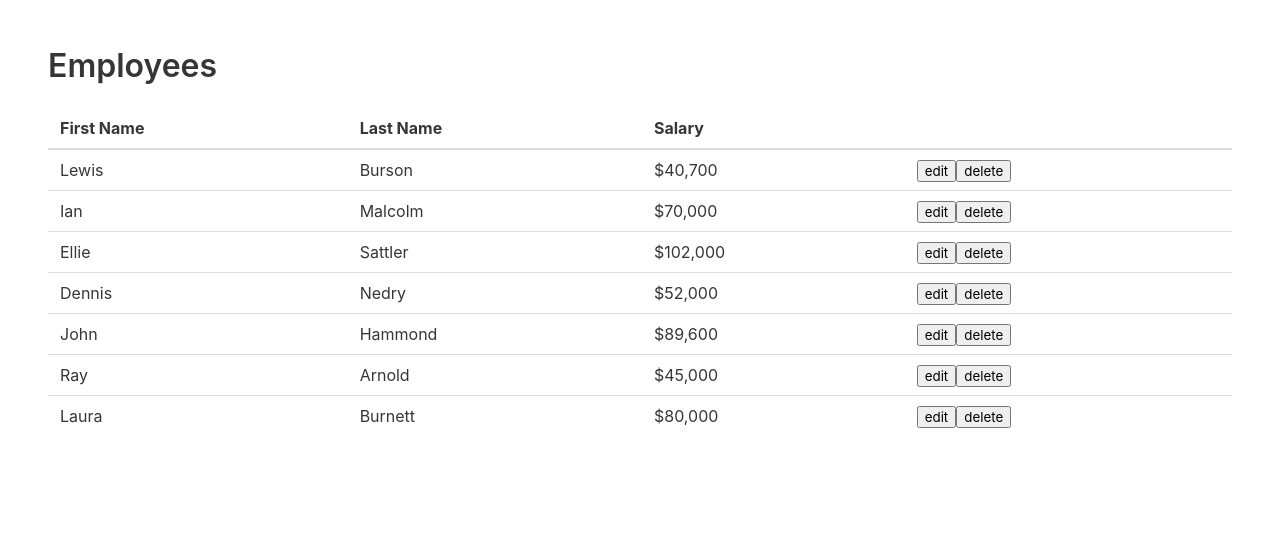
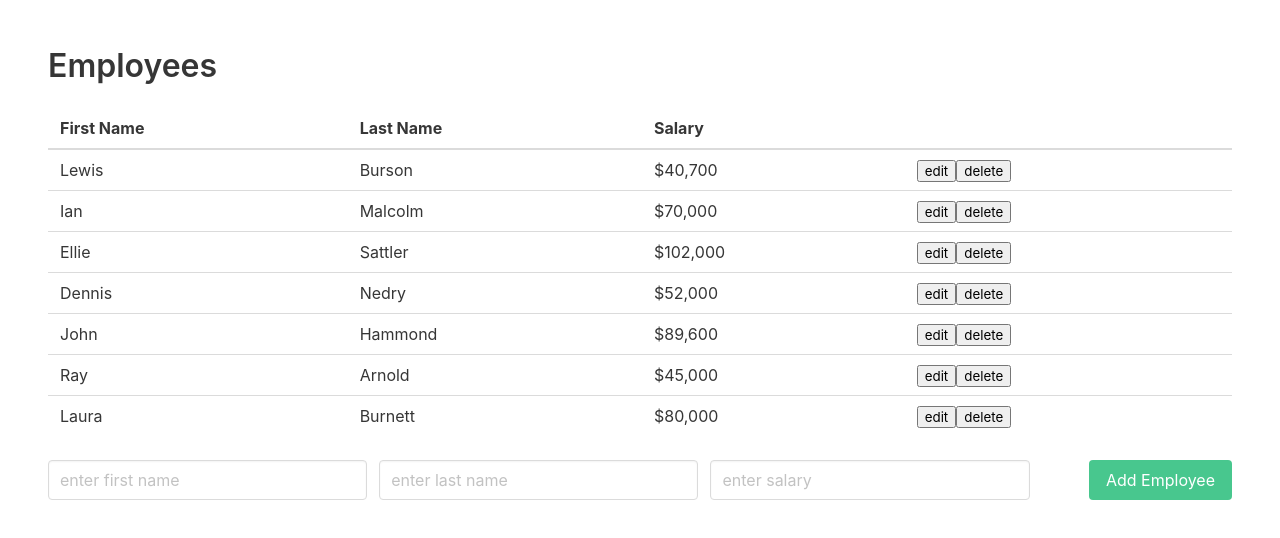
Before and after one commit to tripleboba/ecapital-take-home, a React (Create React App) app: page / in a window 1280 px wide. Shown: the top 538 px of the page. Built offline with nearby package versions, Linux system fonts and the light colour scheme.

Commit message:
style add employee form

```diff
--- a/src/components/Employee.js
+++ b/src/components/Employee.js
@@ -57,10 +57,10 @@ function Employee(props) {
         </td>
       </tr>
 
-      <InlineForm
+      {/* <InlineForm
         trigger={trigger} setTrigger={setTrigger}
         employee={employeesList[id]}
-      />
+      /> */}
     </Fragment>
   )
 }
--- a/src/components/Form.js
+++ b/src/components/Form.js
@@ -1,11 +1,11 @@
-import React, {useState} from 'react'
+import React, { useState } from 'react'
 import { useStateValue } from '../providers/StateProvider';
 
 // SHOULD BE HIDDEN - IMPLEMENTED LATER!!!!!
 // button clicked -> inline form with save/cancel - similar to edit button
 
 export default function Form() {
-  const [{employeeList}, dispatch] = useStateValue();
+  const [{ employeeList }, dispatch] = useStateValue();
 
   const [newEmployee, setNewEmployee] = useState({
     firstName: '',
@@ -29,34 +29,42 @@ export default function Form() {
     console.log("newEmployee data from Form.js", newEmployee);
 
     dispatch({
-      type: 'UPDATE_EMPLOYEESLIST',
+      type: 'ADD_EMPLOYEE',
       employee: newEmployee,
     })
   }
 
   return (
-    <div>
-      <form>
-        <input
+    <div className='field is-horizontal'>
+      <div className='field-body'>
+        <div className='field'>
+          <input className='input'
             type='text' name='firstName'
             placeholder='enter first name'
             onChange={onChangeHandler}
           />
-        <input
+        </div>
+        <div className='field'>
+          <input className='input'
             type='text' name='lastName'
             placeholder='enter last name'
             onChange={onChangeHandler}
           />
-        <input
+        </div>
+        <div className='field'>
+          <input className='input'
             type='number' name='salary'
             placeholder='enter salary'
             onChange={onChangeHandler}
           />
-        <button
+        </div>
+        <div className='field'>
+          <button className='button is-success is-pulled-right'
             type='submit'
             onClick={addEmployee}
           >Add Employee</button>
-      </form>
+        </div>
+      </div>
     </div>
   )
 }
--- a/src/components/Table.js
+++ b/src/components/Table.js
@@ -33,7 +33,7 @@ function Table(props) {
           </tbody>
         </table>
       </div>
-      {/* <Form /> */}
+      <Form />
     </div>
   )
 }
```
Lines whose indentation alone changed are shown as unchanged.
